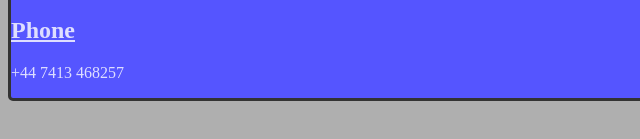
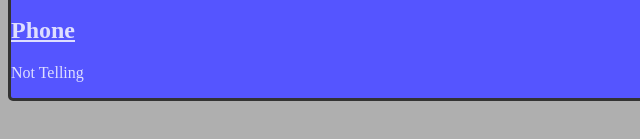
Before and after one commit to Vibe876/My-Website, a plain HTML site: page contact.html in a window 1280 px wide. Shown: the part 165-304 px from the top of the page, 0-640 px from the left. Drawn offline with Linux system fonts and the light colour scheme.

Commit message:
Update contact.html

```diff
--- a/contact.html
+++ b/contact.html
@@ -21,7 +21,7 @@
 	<p>ayresc17@holyportcollege.org.uk</p>
 
 	<h2>Phone</h2>
-	<p>+44 7413 468257</p>
+	<p>Not Telling</p>
       </div>
 
     </body>
```
